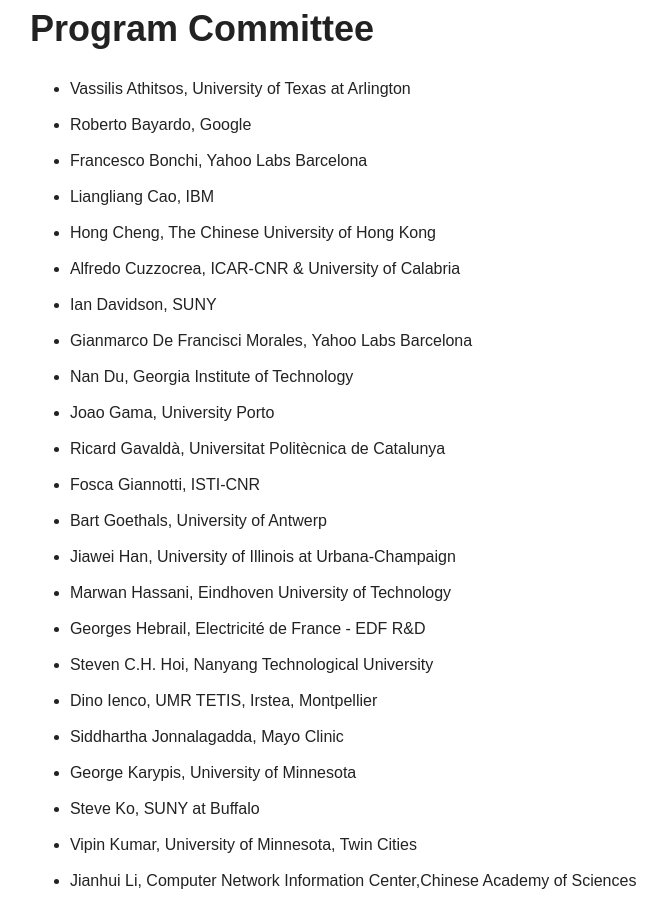
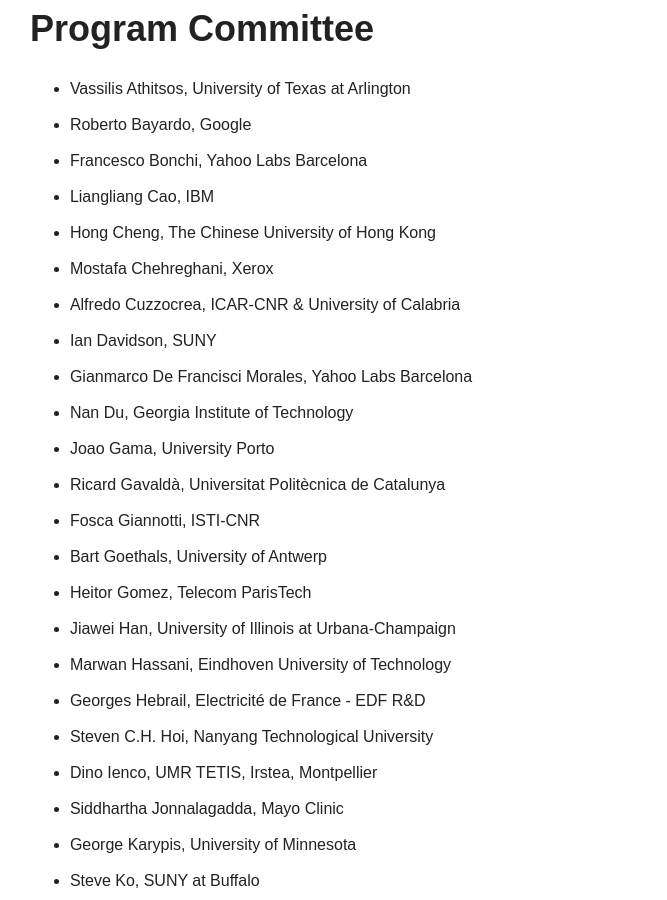
Before and after one commit to bigmine/bigmine17, a Jekyll site: the page built from organization.md, in a window 1280 px wide and 900 px high, scrolled down 2132 px. Shown: the whole window, without its empty margins (256-923 px from the left). Built offline with Jekyll 4.4.1, drawn with Linux system fonts in a browser that asks for light colours; nearby versions of some CDN libraries.

Commit message:
add new pc

```diff
--- a/organization.md
+++ b/organization.md
@@ -53,11 +53,13 @@
 
 Program Committee
 ==========
+
 * Vassilis Athitsos, University of Texas at Arlington
 * Roberto Bayardo, Google
 * Francesco Bonchi, Yahoo Labs Barcelona
 * Liangliang Cao, IBM
 * Hong Cheng, The Chinese University of Hong Kong
+* Mostafa Chehreghani, Xerox
 * Alfredo Cuzzocrea, ICAR-CNR & University of Calabria
 * Ian Davidson, SUNY
 * Gianmarco De Francisci Morales, Yahoo Labs Barcelona
@@ -66,6 +68,7 @@
 * Ricard Gavaldà, Universitat Politècnica de Catalunya
 * Fosca Giannotti, ISTI-CNR
 * Bart Goethals, University of Antwerp
+* Heitor Gomez, Telecom ParisTech
 * Jiawei Han, University of Illinois at Urbana-Champaign
 * Marwan Hassani, Eindhoven University of Technology
 * Georges Hebrail, Electricité de France - EDF R&D
```
